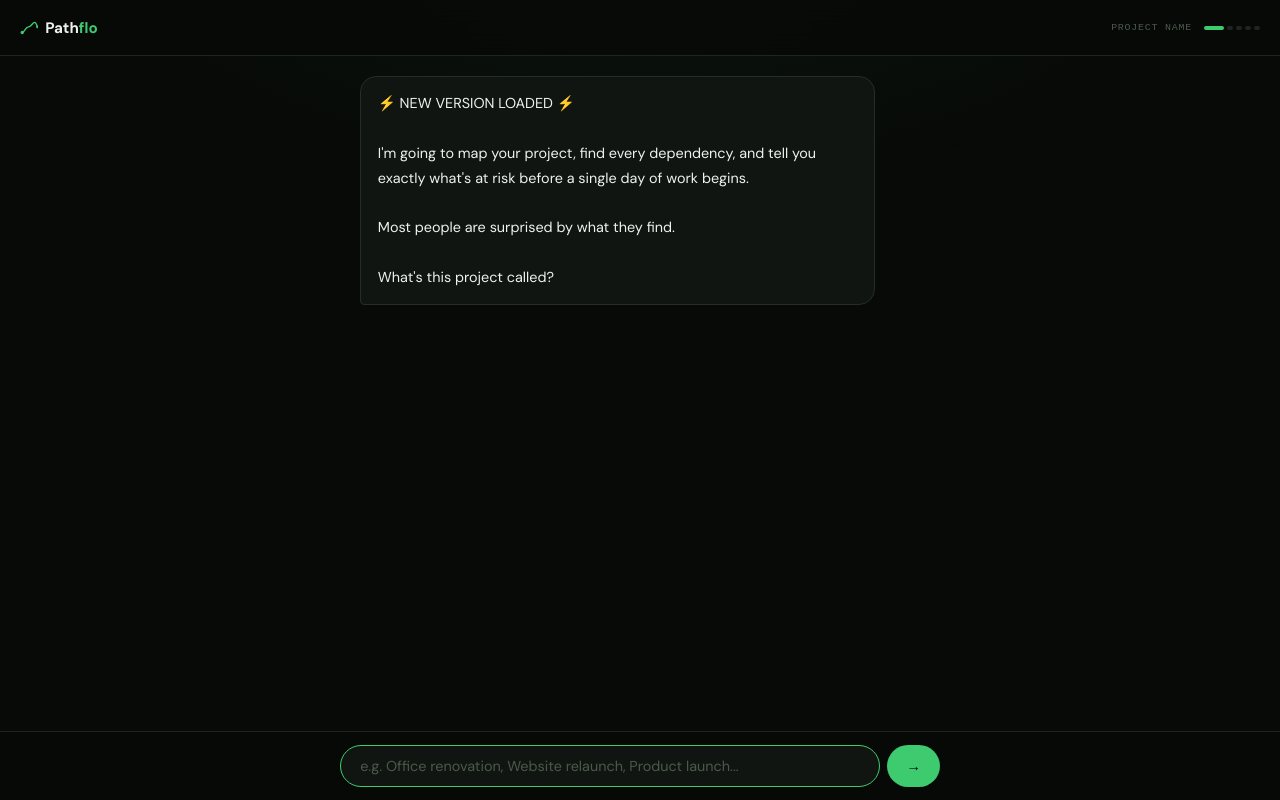
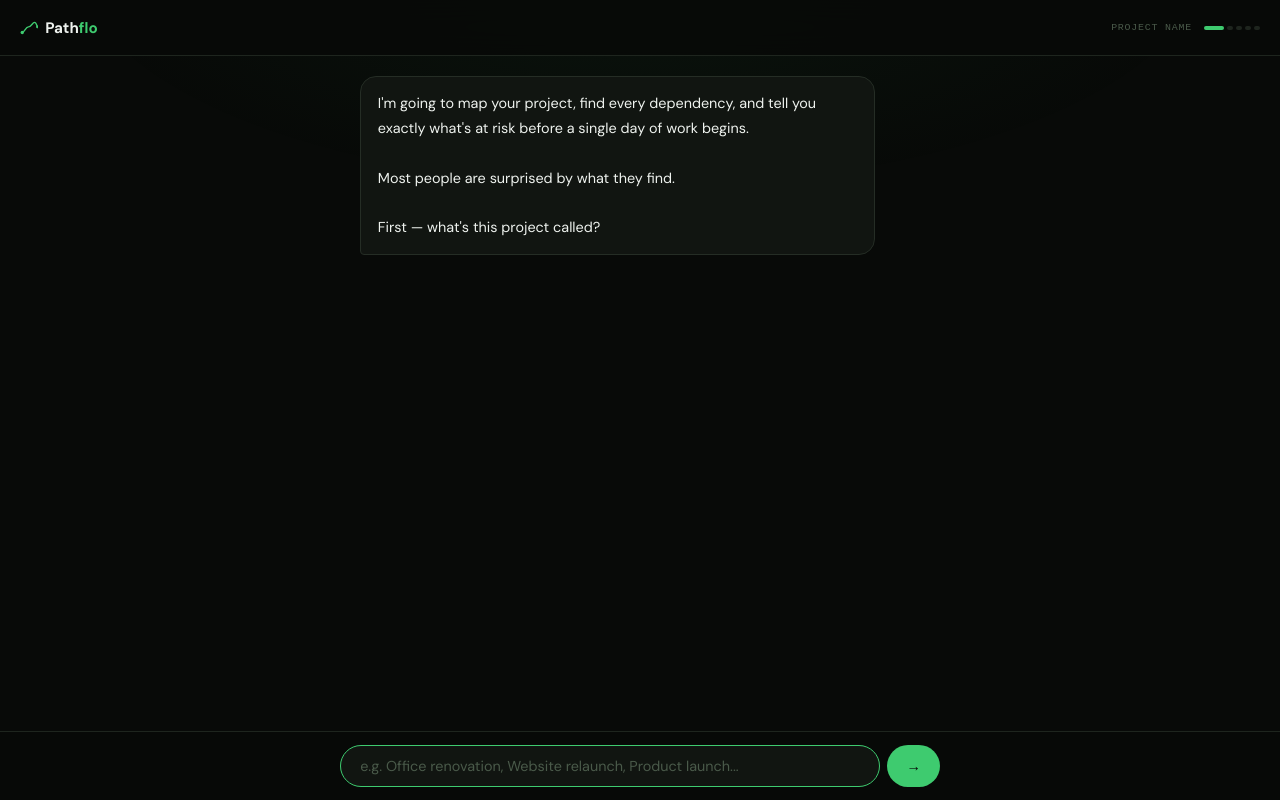
Before and after one commit to mike-rerecich/Pathflo, a Next.js app: page /app in a window 1280 px wide. Built offline with nearby package versions, Linux system fonts and the light colour scheme.

Commit message:
Update page.jsx

```diff
--- a/app/app/page.jsx
+++ b/app/app/page.jsx
@@ -85,7 +85,7 @@ export default function AppPage() {
 
     setStage("INTRO");
     setTimeout(() => bot(
-      "⚡ NEW VERSION LOADED ⚡\n\nI'm going to map your project, find every dependency, and tell you exactly what's at risk before a single day of work begins.\n\nMost people are surprised by what they find.\n\nWhat's this project called?",
+      "I'm going to map your project, find every dependency, and tell you exactly what's at risk before a single day of work begins.\n\nMost people are surprised by what they find.\n\nFirst — what's this project called?",
       "text", "e.g. Office renovation, Website relaunch, Product launch..."
     ), 300);
   }, []);
```
